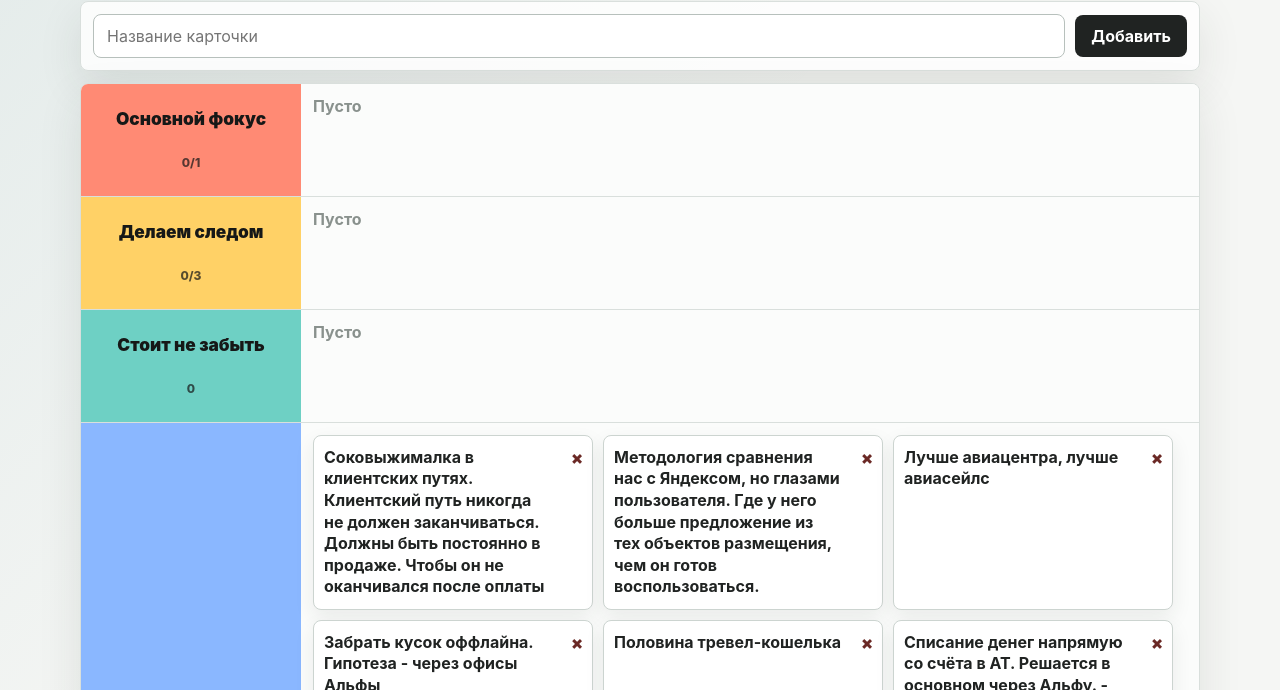
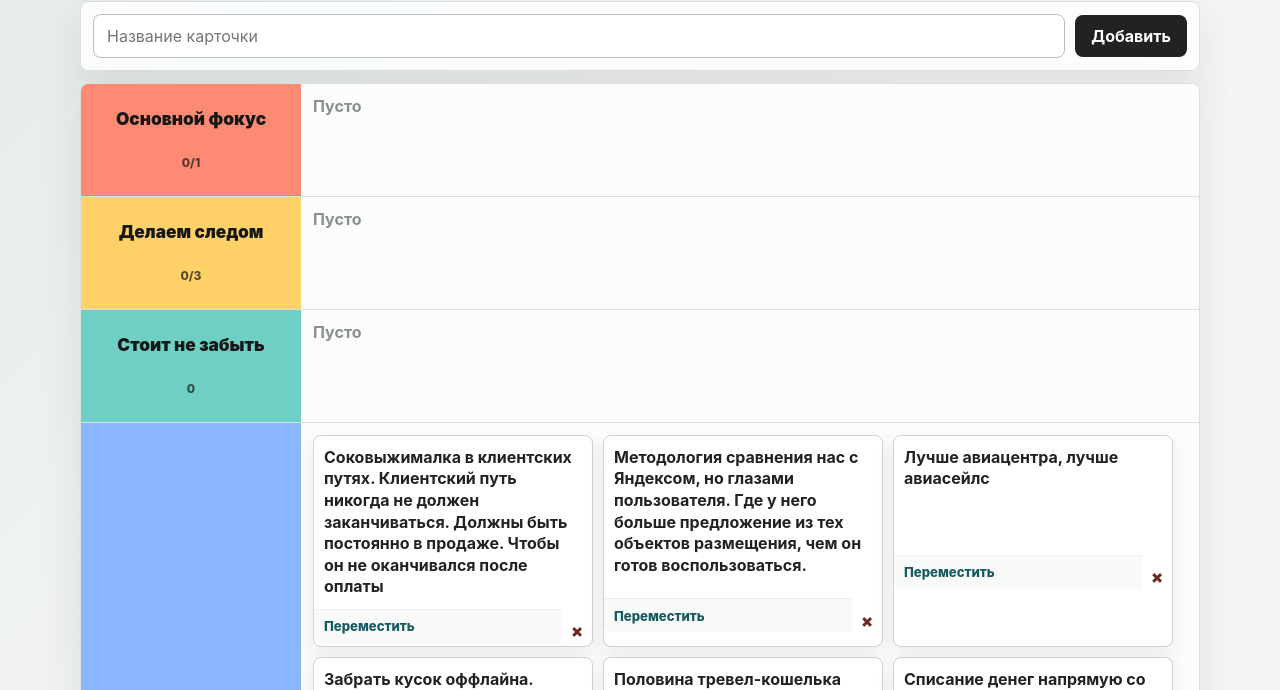
Before and after one commit to snaxser-sudo/tir-list, a plain HTML site: page index.html in a window 1280 px wide. Shown: the part 110-800 px from the top of the page. Drawn offline with Linux system fonts and the light colour scheme.

Commit message:
Add move button to cards

```diff
--- a/script.js
+++ b/script.js
@@ -81,9 +81,19 @@
     });
 
     board.addEventListener("click", function (event) {
+      var moveButton = event.target.closest("[data-action='move-item']");
+      if (!moveButton) {
+        return;
+      }
+
+      event.preventDefault();
+      openMoveSheet(moveButton.dataset.itemId);
+    });
+
+    board.addEventListener("click", function (event) {
       var card = event.target.closest(".item-card");
 
-      if (!card || !isMobileLayout() || event.target.closest("[data-action='delete-item']")) {
+      if (!card || !isMobileLayout() || event.target.closest("button")) {
         return;
       }
 
@@ -515,7 +525,15 @@
     deleteButton.setAttribute("aria-label", "Удалить карточку");
     deleteButton.textContent = "×";
 
+    var moveButton = document.createElement("button");
+    moveButton.className = "move-card";
+    moveButton.type = "button";
+    moveButton.dataset.action = "move-item";
+    moveButton.dataset.itemId = item.id;
+    moveButton.textContent = "Переместить";
+
     card.appendChild(textarea);
+    card.appendChild(moveButton);
     card.appendChild(deleteButton);
 
     return card;
--- a/styles.css
+++ b/styles.css
@@ -253,11 +253,12 @@ h1 {
 }
 
 .card-title {
+  grid-column: 1 / -1;
   width: 100%;
   min-width: 0;
   min-height: 44px;
   border: 0;
-  border-radius: var(--radius) 0 0 var(--radius);
+  border-radius: var(--radius) var(--radius) 0 0;
   padding: 11px 10px;
   background: transparent;
   color: var(--text);
@@ -291,6 +292,25 @@ h1 {
   color: #6b2925;
   font-size: 1.1rem;
   font-weight: 900;
+}
+
+.move-card {
+  min-height: 34px;
+  border: 0;
+  border-top: 1px solid #eef1ef;
+  border-radius: 0 0 0 var(--radius);
+  padding: 0 10px;
+  background: #f8faf9;
+  color: #155a60;
+  font-size: 0.82rem;
+  font-weight: 850;
+  text-align: left;
+}
+
+.move-card:hover,
+.move-card:focus-visible {
+  background: #edf8f7;
+  outline: none;
 }
 
 .delete-card:hover,
```
